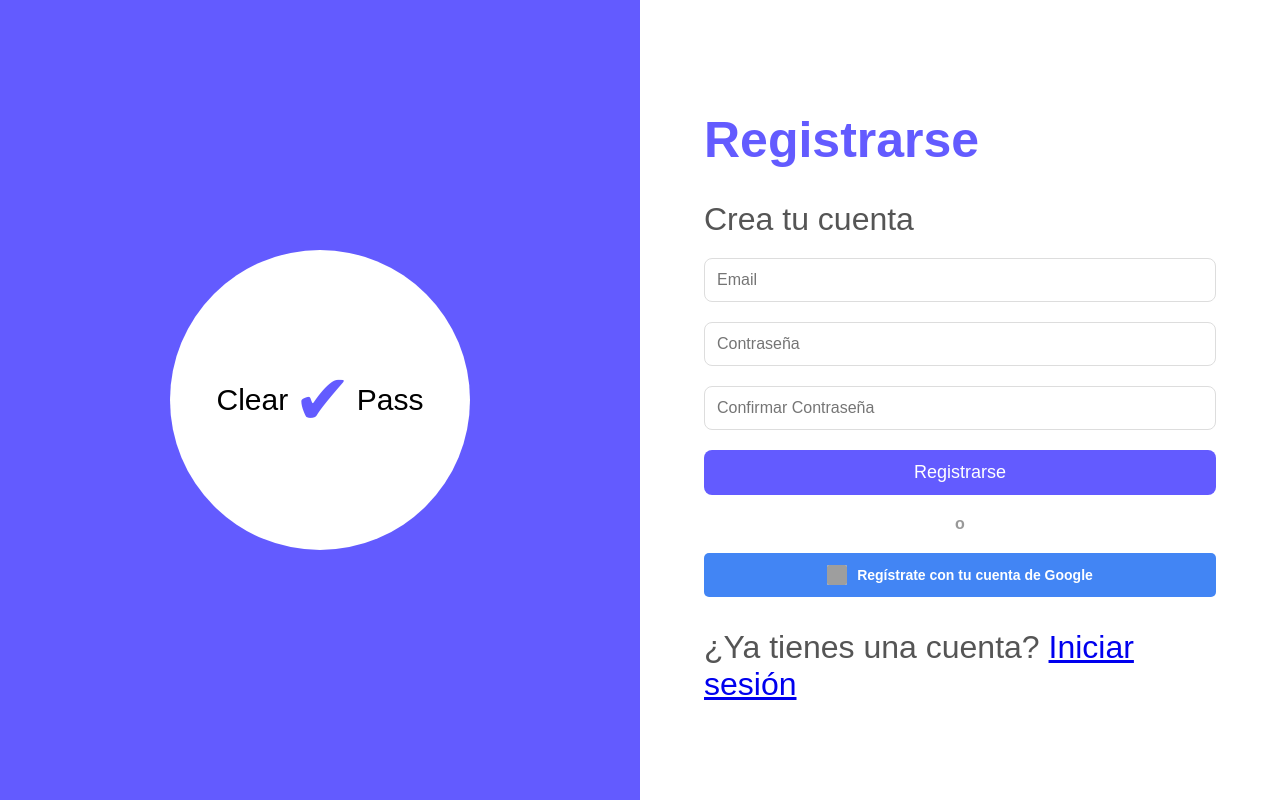
After one commit to michaeljunior05/Clear_Pass_proyecto, a Flask app: page /register in a window 1280 px wide. The commit adds this page. Run offline with Flask 3, Linux system fonts and the light colour scheme; grey boxes are pictures that could not be loaded.

Commit message:
update back/fornt/database parte del login y registro completada.

```diff
--- a/backend/app.py
+++ b/backend/app.py
@@ -1,12 +1,29 @@
 # test
-from flask import Flask
+# backend/app.py
+from flask import Flask, render_template, url_for, session, redirect
+import os
+from .routes.auth_routes import auth_bp
+from flask_session import Session
 
-app = Flask(__name__)
+app = Flask(__name__, static_folder=os.path.join('..', 'frontend', 'static'), template_folder=os.path.join('..', 'frontend', 'templates'))
+app.config["SESSION_PERMANENT"] = True
+app.config["SESSION_TYPE"] = "filesystem"
+Session(app)
+
+app.register_blueprint(auth_bp)
+
+@app.route('/')
+def index():
+    return render_template('index.html')
 
 
-@app.route('/')
-def home():
-    return "¡Hola, Flask está funcionando!"
+@app.route('/register', methods=['GET']) #se agrego esto
+def show_register_form():
+    return render_template('register.html')
 
+
+@app.route('/productos')
+def productos():
+    return render_template('productos.html')
 if __name__ == '__main__':
     app.run(debug=True)
--- /dev/null
+++ b/frontend/static/script.js
@@ -0,0 +1,134 @@
+document.addEventListener('DOMContentLoaded', () => {
+    const loginForm = document.getElementById('login-form'); // Selecciona el formulario de inicio de sesión por su ID
+    const registerForm = document.getElementById('register-form'); // Selecciona el formulario de registro por su ID
+    const googleSignInButton = document.getElementById('googleSignIn');
+    const googleClientId = '222270840199-pcntooj9dsvmsn79j11glth1fueaurij.apps.googleusercontent.com'; // Tu ID de cliente de Google
+
+    if (loginForm) {
+        loginForm.addEventListener('submit', async (event) => {
+            event.preventDefault();
+
+            const emailInput = loginForm.querySelector('input[name="email"]');
+            const passwordInput = loginForm.querySelector('input[name="password"]');
+            const email = emailInput.value;
+            const password = passwordInput.value;
+
+            try {
+                const response = await fetch('/login', {
+                    method: 'POST',
+                    headers: {
+                        'Content-Type': 'application/x-www-form-urlencoded',
+                    },
+                    body: new URLSearchParams({ email, password }),
+                });
+
+                const data = await response.json();
+
+                if (response.ok) {
+                    window.location.href = '/productos';
+                    console.log('Inicio de sesión exitoso:', data);
+                } else {
+                    console.error('Error en el inicio de sesión:', data);
+                    alert(data.message || 'Error al iniciar sesión');
+                }
+
+            } catch (error) {
+                console.error('Error de red:', error);
+                alert('Error de red al intentar iniciar sesión');
+            }
+        });
+    }
+
+    if (registerForm) {
+        registerForm.addEventListener('submit', async (event) => {
+            event.preventDefault();
+            const emailInput = registerForm.querySelector('input[name="email"]');
+            const passwordInput = registerForm.querySelector('input[name="password"]');
+            const confirmPasswordInput = registerForm.querySelector('input[name="confirm_password"]');
+            const email = emailInput.value;
+            const password = passwordInput.value;
+            const confirmPassword = confirmPasswordInput.value;
+
+            if (password !== confirmPassword) {
+                alert('Las contraseñas no coinciden');
+                return;
+            }
+
+            try {
+                const response = await fetch('/register', {
+                    method: 'POST',
+                    headers: {
+                        'Content-Type': 'application/x-www-form-urlencoded',
+                    },
+                    body: new URLSearchParams({ email, password, confirm_password }),
+                });
+
+                const data = await response.json();
+
+                const messageDiv = document.createElement('div'); // Crea un div para el mensaje
+                messageDiv.classList.add('success-message'); // O alguna clase para estilos
+                messageDiv.textContent = data.message || 'Registro exitoso. Serás redirigido para iniciar sesión.';
+
+                registerForm.parentNode.insertBefore(messageDiv, registerForm); // Inserta el mensaje antes del formulario
+
+                if (response.ok) {
+                    console.log('Registro exitoso:', data);
+                    // Redirigir a la página de inicio de sesión después de unos segundos
+                    setTimeout(() => {
+                        window.location.href = '/';
+                    }, 3000); // Redirige después de 3 segundos
+                } else {
+                    console.error('Error al registrarse:', data);
+                    alert(data.message || 'Error al registrarse');
+                }
+
+            } catch (error) {
+                console.error('Error de red:', error);
+                alert('Error de red al intentar registrarse');
+            }
+        });
+    }
+
+    if (googleSignInButton) {
+        const client = google.accounts.oauth2.initCodeClient({
+            client_id: googleClientId,
+            scope: 'openid email profile',
+            redirect_uri: 'http://127.0.0.1:5000/auth/google/callback',
+        });
+
+        googleSignInButton.addEventListener('click', () => {
+            client.requestCode();
+        });
+    }
+
+    // Función que se ejecutará después de que Google redirija (en el frontend)
+    window.onload = async () => {
+        const urlParams = new URLSearchParams(window.location.search);
+        const code = urlParams.get('code');
+
+        if (code) {
+            try {
+                const response = await fetch('/auth/google/callback', {
+                    method: 'POST',
+                    headers: {
+                        'Content-Type': 'application/x-www-form-urlencoded',
+                    },
+                    body: new URLSearchParams({ code }),
+                });
+
+                const data = await response.json();
+
+                if (response.ok) {
+                    console.log('Inicio de sesión con Google exitoso:', data);
+                    window.location.href = '/productos'; // Redirige a la página principal
+                } else {
+                    console.error('Error en el inicio de sesión con Google:', data);
+                    alert(data.message || 'Error al iniciar sesión con Google');
+                }
+            } catch (error) {
+                console.error('Error de red al intentar iniciar sesión con Google:', error);
+                alert('Error de red al intentar iniciar sesión con Google');
+            }
+        }
+    };
+});
--- a/frontend/static/styles.css
+++ b/frontend/static/styles.css
@@ -1,17 +1,179 @@
-body {
-    font-family: Arial, sans-serif;
-    text-align: center;
-    background-color: #f4f4f4;
+body, html {
+    height: 100%;
+    margin: 0;
+    font-family: 'Arial', sans-serif;
+    display: flex;
+    justify-content: center;
+    align-items: center;
+    background-color: #f4f4f4; /* Un fondo gris claro para la página */
 }
 
-header {
-    background: #0078D4;
-    padding: 10px;
-    color: white;
+.container {
+    width: 100vw; /* Ocupa el 60% del ancho de la ventana */
+    height: 100vh; /* Ocupa el 70% de la altura de la ventana */
+    max-width: none; /* Elimina el ancho máximo si quieres que sea más flexible */
+    max-height: none; /* Elimina la altura máxima */
+    display: flex;
+    border-radius: 0px;
+    overflow: hidden;
+    box-shadow: 0 4px 8px rgba(0, 0, 0, 0.1);
 }
 
-nav a {
+.left-section, .right-section {
+    flex: 1;
+    display: flex;
+    justify-content: center;
+    align-items: center;
+}
+
+.left-section {
+    background-color: #635BFF; /* Morado */
+}
+
+.logo-circle {
+    background-color: white;
+    width: 300px; /* Ajusta el tamaño del círculo */
+    height: 300px;
+    border-radius: 50%;
+    display: flex;
+    justify-content: center;
+    align-items: center;
+    flex-direction: row; /* Para alinear Clear, check, Pass en línea */
+}
+
+.logo-text {
+    font-size: 30px; /* Ajusta el tamaño del texto del logo */
+    color: black;
+    margin: 0 5px; /* Espacio entre el texto y el check */
+}
+
+.logo-check {
+    color: #635BFF; /* Morado */
+    font-size: 70px; /* Ajusta el tamaño del check ori: 40*/
+}
+
+.right-section {
+    background-color: white;
+}
+
+.login-box {
+    width: 80%;
+    padding: 40px;
+    text-align: left;
+}
+
+.login-title {
+    color: #635BFF; /* Morado */
+    font-size: 50px; /* ori:28 */
+    font-weight: bold;
+    margin-bottom: 10px;
+}
+
+.login-subtitle {
+    color: #555;
+    font-size: 32px; /* ori: 16*/
+    margin-bottom: 20px;
+}
+
+.form-group {
+    margin-bottom: 20px;
+}
+
+.input-field {
+    width: 100%;
+    padding: 12px;
+    border: 1px solid #ddd;
+    border-radius: 8px;
+    font-size: 16px;
+    box-sizing: border-box; /* Importante para que el padding no aumente el ancho */
+}
+
+.login-button {
+    background-color: #635BFF; /* Morado */
     color: white;
-    text-decoration: none;
-    margin: 0 15px;
+    padding: 12px 20px;
+    border: none;
+    border-radius: 8px;
+    font-size: 18px;
+    cursor: pointer;
+    width: 100%;
+    transition: background-color 0.3s ease;
 }
+
+.login-button:hover {
+    background-color: #4e4ccf;
+}
+
+/* Diseño responsivo para pantallas más pequeñas */
+@media (max-width: 768px) {
+    .container {
+        flex-direction: column;
+        width: 95%;
+        height: auto;
+    }
+
+    .left-section, .right-section {
+        flex: none;
+        width: 100%;
+        padding: 30px;
+    }
+
+    .left-section {
+        min-height: 200px; /* Altura mínima para la sección izquierda */
+    }
+
+    .login-box {
+        padding: 30px;
+    }
+}
+/* ... Estilos existentes ... */
+
+.google-signin-button {
+    margin-top: 20px; /* Añade espacio encima del botón de Google */
+    display: flex;
+    justify-content: center; /* Centra el botón horizontalmente */
+}
+
+/* Si necesitas ajustar el estilo del botón de Google en sí,
+   es mejor hacerlo a través de las opciones de configuración
+   de la biblioteca de Google Identity Services, si están disponibles.
+   En general, es mejor dejar que la biblioteca de Google maneje
+   el estilo del botón para asegurar la consistencia con el diseño de Google.
+*/
+.google-btn {
+    display: flex;
+    align-items: center;
+    justify-content: center;
+    background-color: #4285F4;
+    color: white;
+    font-weight: 600;
+    border: none;
+    border-radius: 5px;
+    padding: 12px 15px;
+    width: 100%;
+    font-size: 14px;
+    cursor: pointer;
+    gap: 10px;
+    margin-top: 20px;
+}
+
+.google-btn img {
+    width: 20px;
+    height: 20px;
+    background-color: white;
+    border-radius: 2px;
+}
+
+.separator {
+    text-align: center;
+    margin-top: 20px;
+    color: #999;
+    font-weight: bold;
+}
+
+.success-message {
+    color: green;
+    margin-bottom: 10px;
+    font-weight: bold;
+    text-align: center;
+}
--- /dev/null
+++ b/frontend/templates/register.html
@@ -0,0 +1,45 @@
+<!DOCTYPE html>
+<html lang="es">
+<head>
+    <meta charset="UTF-8">
+    <meta name="viewport" content="width=device-width, initial-scale=1.0">
+    <title>Registrarse</title>
+    <link rel="stylesheet" href="{{ url_for('static', filename='styles.css') }}">
+</head>
+<body>
+    <div class="container">
+        <div class="left-section">
+            <div class="logo-circle">
+                <span class="logo-text">Clear</span>
+                <span class="logo-check">✔</span>
+                <span class="logo-text">Pass</span>
+            </div>
+        </div>
+        <div class="right-section">
+            <div class="login-box">
+                <h1 class="login-title">Registrarse</h1>
+                <p class="login-subtitle">Crea tu cuenta</p>
+                <form action="/register" method="POST" **id="register-form"**>
+                    <div class="form-group">
+                        <input type="email" class="input-field" placeholder="Email" name="email" required>
+                    </div>
+                    <div class="form-group">
+                        <input type="password" class="input-field" placeholder="Contraseña" name="password" required>
+                    </div>
+                    <div class="form-group">
+                        <input type="password" class="input-field" placeholder="Confirmar Contraseña" name="confirm_password" required>
+                    </div>
+                    <button type="submit" class="login-button">Registrarse</button>
+                </form>
+                <div class="separator">o</div>
+                <button class="google-btn" id="googleSignIn">
+                    <img src="https://www.gstatic.com/firebasejs/ui/2.0.0/images/auth/google.svg" alt="Google logo">
+                    Regístrate con tu cuenta de Google
+                </button>
+                <p class="login-subtitle">¿Ya tienes una cuenta? <a href="{{ url_for('index') }}">Iniciar sesión</a></p>
+            </div>
+        </div>
+    </div>
+    <script src="{{ url_for('static', filename='script.js') }}"></script>
+</body>
+</html>
```
Also changed, not shown: backend/controllers/auth_controller.py (added, +103 -0 lines), backend/routes/auth_routes.py (added, +54 -0 lines), database/data.json (added, +9 -0 lines), frontend/templates/index.html (added, +43 -0 lines), frontend/templates/login.html (+23 -0 lines), frontend/templates/productos.html (added, +17 -0 lines), frontend/templates/respaldo.txt (added, +90 -0 lines), backend/__init__.py (added), backend/controllers/api_client.py (added), backend/json_storage.py (added), backend/models/user.py (added), backend/routes/product_routes.py (added), frontend/login.html (deleted), 1 other file.
